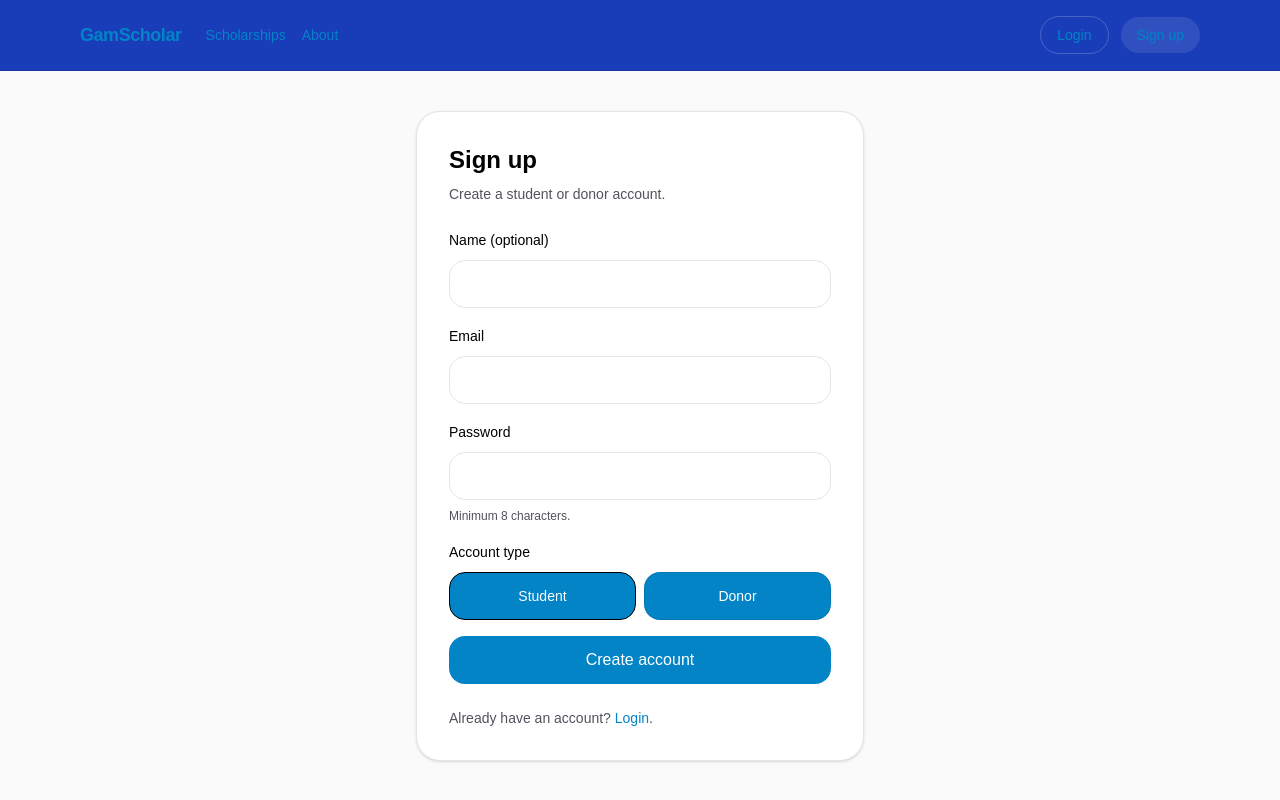
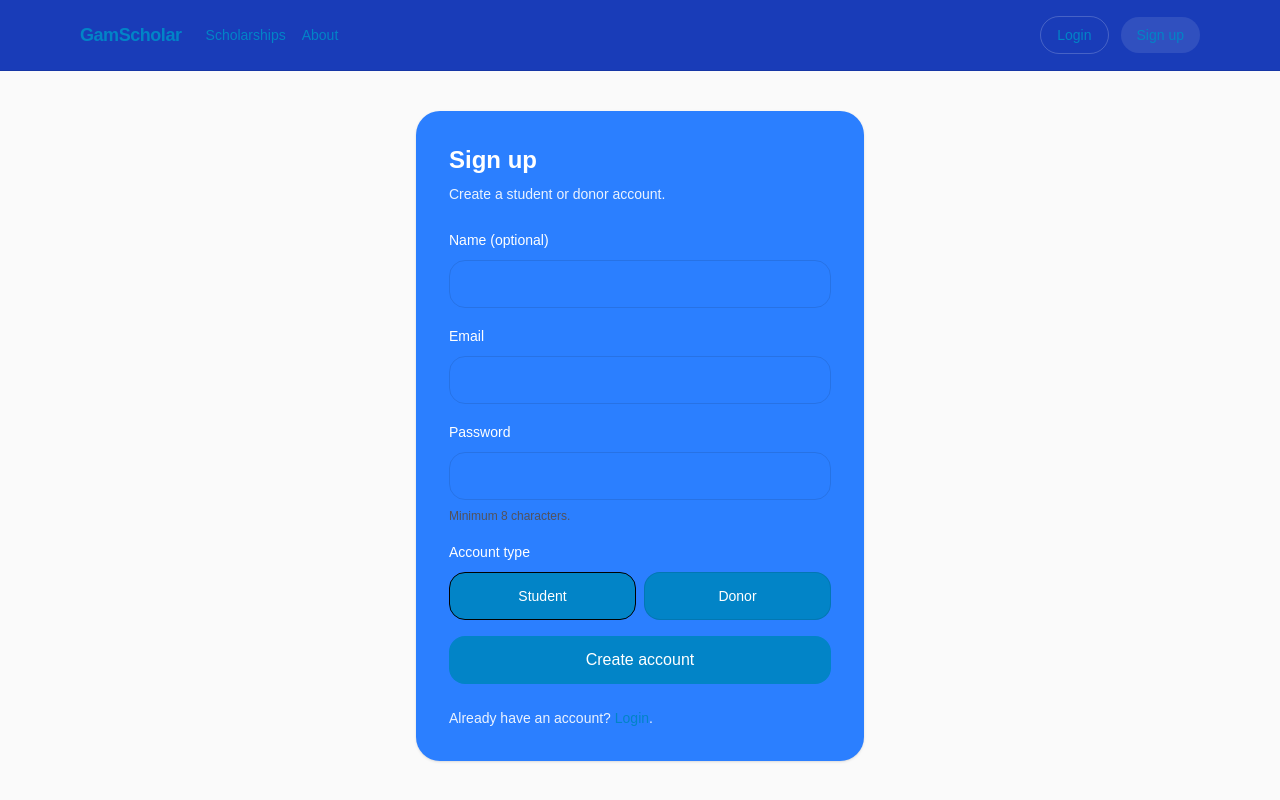
Before and after one commit to Mr-Yusz/gamscholar, a Next.js app: page /auth/signup in a window 1280 px wide. Built offline with nearby package versions, Linux system fonts and the light colour scheme; no server answers.

Commit message:
theme: page bg white; login/signup panels blue

```diff
--- a/app/auth/login/page.tsx
+++ b/app/auth/login/page.tsx
@@ -9,16 +9,14 @@ export default async function LoginPage() {
   if (session?.user) redirect("/dashboard");
 
   return (
-    <div className="mx-auto max-w-md rounded-3xl border border-black/10 bg-white p-8 shadow-sm dark:border-white/10 dark:bg-black">
-      <h1 className="text-2xl font-semibold">Login</h1>
-      <p className="mt-2 text-sm text-zinc-600 dark:text-zinc-400">
-        Welcome back.
-      </p>
+    <div className="mx-auto max-w-md rounded-3xl border border-transparent bg-blue-600 p-8 shadow-sm text-white dark:bg-blue-700">
+      <h1 className="text-2xl font-semibold text-white">Login</h1>
+      <p className="mt-2 text-sm text-white/90">Welcome back.</p>
       <LoginForm />
 
-      <p className="mt-6 text-sm text-zinc-600 dark:text-zinc-400">
+      <p className="mt-6 text-sm text-white/90">
         New here?{" "}
-        <Link href="/auth/signup" className="font-medium hover:underline">
+        <Link href="/auth/signup" className="font-medium underline-offset-2 hover:underline text-white">
           Create an account
         </Link>
         .
--- a/app/auth/signup/page.tsx
+++ b/app/auth/signup/page.tsx
@@ -9,16 +9,14 @@ export default async function SignupPage() {
   if (session?.user) redirect("/dashboard");
 
   return (
-    <div className="mx-auto max-w-md rounded-3xl border border-black/10 bg-white p-8 shadow-sm dark:border-white/10 dark:bg-black">
-      <h1 className="text-2xl font-semibold">Sign up</h1>
-      <p className="mt-2 text-sm text-zinc-600 dark:text-zinc-400">
-        Create a student or donor account.
-      </p>
+    <div className="mx-auto max-w-md rounded-3xl border border-transparent bg-blue-500 p-8 shadow-sm text-white dark:bg-blue-700">
+      <h1 className="text-2xl font-semibold text-white">Sign up</h1>
+      <p className="mt-2 text-sm text-white/90">Create a student or donor account.</p>
       <SignupForm />
 
-      <p className="mt-6 text-sm text-zinc-600 dark:text-zinc-400">
+      <p className="mt-6 text-sm text-white/90">
         Already have an account?{" "}
-        <Link href="/auth/login" className="font-medium hover:underline">
+        <Link href="/auth/login" className="font-medium underline-offset-2 hover:underline text-white">
           Login
         </Link>
         .
--- a/app/globals.css
+++ b/app/globals.css
@@ -2,8 +2,8 @@
 
 :root {
   /* Background & text */
-  --background: var(--primary-500); /* page background: blue */
-  --foreground: #ffffff; /* white text for contrast on blue */
+  --background: #ffffff; /* page background: white */
+  --foreground: #0f172a; /* dark foreground on white */
 
   /* Primary (shades of blue) */
   --primary-50: #f0f9ff;
```
